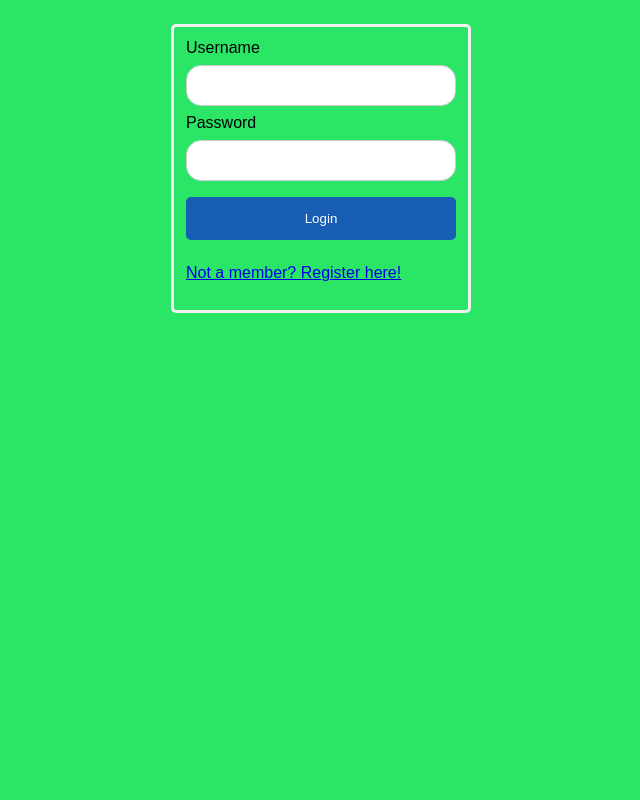
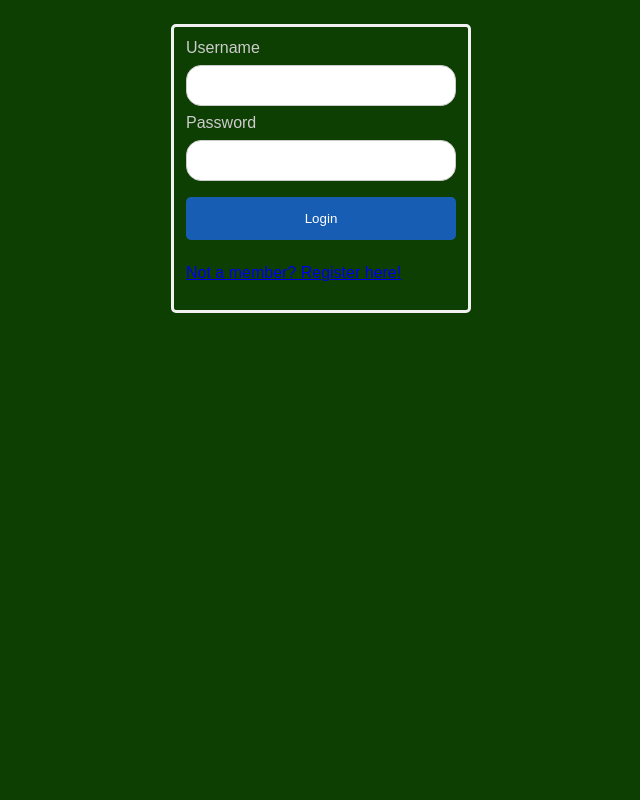
Before and after one commit to reddign/mca25project7, a PHP site: the page made by login/login.htm in a window 1280 px wide. Shown: the whole page, without its empty margins (319-959 px from the left). Run offline with PHP 8.4, Linux system fonts and the light colour scheme.

Commit message:
changed colors for login+register

```diff
--- a/login/login.css
+++ b/login/login.css
@@ -1,5 +1,6 @@
 body {font-family: Arial, Helvetica, sans-serif;
-background-color: #2be566;
+background-color: rgb(13, 62, 2);
+color:#ccc;
 }
 /* Bordered form */
 form {
--- a/register/login.css
+++ b/register/login.css
@@ -1,5 +1,6 @@
 body {font-family: Arial, Helvetica, sans-serif;
-background-color: #2be566;
+background-color: rgb(13, 62, 2);
+color:#ccc;
 }
 /* Bordered form */
 form {
```
